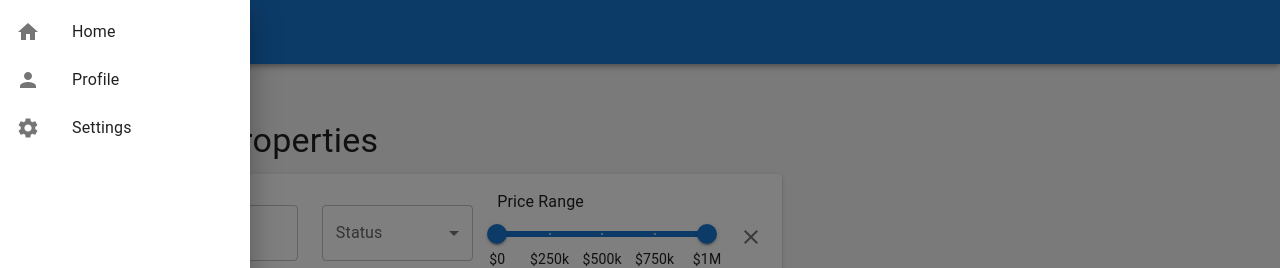
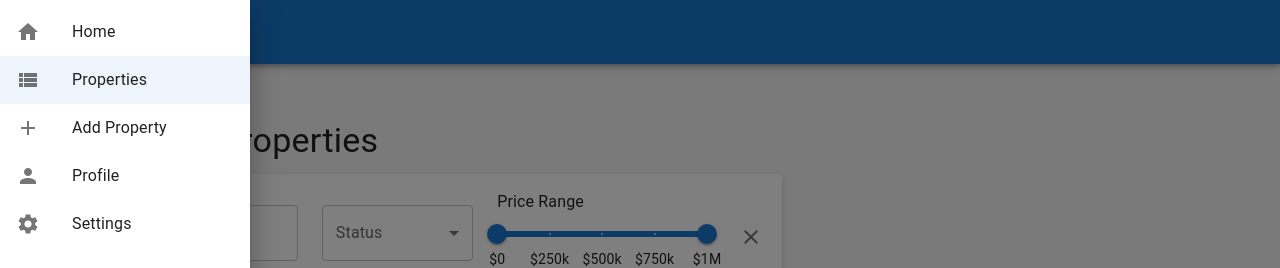
Before and after one commit to medevs/property-manager, a React (Vite) app: page /properties in a window 1280 px wide. Both pictures are taken after a click on the button 32 px from the left and 32 px from the top of the page. Shown: the top 268 px of the page. Built offline with nearby package versions, Linux system fonts and the light colour scheme.

Commit message:
Edite Layout & add routes for property management

```diff
--- a/src/App.tsx
+++ b/src/App.tsx
@@ -1,10 +1,12 @@
 import React from 'react';
 import { ThemeProvider } from '@mui/material/styles';
 import { Provider } from 'react-redux';
+import { BrowserRouter, Routes, Route, Navigate } from 'react-router-dom';
 import CssBaseline from '@mui/material/CssBaseline';
 import { theme } from './theme/theme';
 import Layout from '@/components/Layout/Layout';
 import { PropertyList } from '@/components/PropertyList/PropertyList';
+import PropertyFormContainer from './components/PropertyFormContainer/PropertyFormContainer';
 import { store } from '@/store/store';
 
 function App() {
@@ -12,9 +14,21 @@ function App() {
     <Provider store={store}>
       <ThemeProvider theme={theme}>
         <CssBaseline />
-        <Layout>
-          <PropertyList />
-        </Layout>
+        <BrowserRouter>
+          <Layout>
+            <Routes>
+              <Route path="/" element={<Navigate to="/properties" replace />} />
+              <Route path="/properties" element={<PropertyList />} />
+              <Route path="/properties/new" element={<PropertyFormContainer />} />
+              <Route path="/properties/:id/edit" element={<PropertyFormContainer />} />
+              {/* Add these routes later when implemented */}
+              <Route path="/profile" element={<div>Profile Page</div>} />
+              <Route path="/settings" element={<div>Settings Page</div>} />
+              {/* Catch all route */}
+              <Route path="*" element={<Navigate to="/properties" replace />} />
+            </Routes>
+          </Layout>
+        </BrowserRouter>
       </ThemeProvider>
     </Provider>
   );
--- a/src/components/Layout/Layout.tsx
+++ b/src/components/Layout/Layout.tsx
@@ -1,4 +1,5 @@
 import React from 'react';
+import { useNavigate, useLocation } from 'react-router-dom';
 import {
   Box,
   AppBar,
@@ -17,7 +18,9 @@ import {
   Menu as MenuIcon,
   Home as HomeIcon,
   Person as PersonIcon,
-  Settings as SettingsIcon
+  Settings as SettingsIcon,
+  ViewList as PropertiesIcon,
+  Add as AddIcon
 } from '@mui/icons-material';
 import { useState } from 'react';
 
@@ -27,6 +30,8 @@ interface LayoutProps {
 
 export const Layout: React.FC<LayoutProps> = ({ children }) => {
   const [drawerOpen, setDrawerOpen] = useState(false);
+  const navigate = useNavigate();
+  const location = useLocation();
 
   const toggleDrawer = () => {
     setDrawerOpen(!drawerOpen);
@@ -34,9 +39,16 @@ export const Layout: React.FC<LayoutProps> = ({ children }) => {
 
   const menuItems = [
     { text: 'Home', icon: <HomeIcon />, path: '/' },
+    { text: 'Properties', icon: <PropertiesIcon />, path: '/properties' },
+    { text: 'Add Property', icon: <AddIcon />, path: '/properties/new' },
     { text: 'Profile', icon: <PersonIcon />, path: '/profile' },
     { text: 'Settings', icon: <SettingsIcon />, path: '/settings' }
   ];
+
+  const handleNavigation = (path: string) => {
+    navigate(path);
+    setDrawerOpen(false);
+  };
 
   return (
     <Box sx={{ display: 'flex' }}>
@@ -51,7 +63,13 @@ export const Layout: React.FC<LayoutProps> = ({ children }) => {
           >
             <MenuIcon />
           </IconButton>
-          <Typography variant="h6" noWrap component="div">
+          <Typography
+            variant="h6"
+            noWrap
+            component="div"
+            sx={{ cursor: 'pointer' }}
+            onClick={() => handleNavigation('/')}
+          >
             Property Manager
           </Typography>
         </Toolbar>
@@ -66,7 +84,10 @@ export const Layout: React.FC<LayoutProps> = ({ children }) => {
         <List sx={{ width: 250 }}>
           {menuItems.map((item) => (
             <ListItem key={item.text} disablePadding>
-              <ListItemButton>
+              <ListItemButton
+                onClick={() => handleNavigation(item.path)}
+                selected={location.pathname === item.path}
+              >
                 <ListItemIcon>{item.icon}</ListItemIcon>
                 <ListItemText primary={item.text} />
               </ListItemButton>
```
